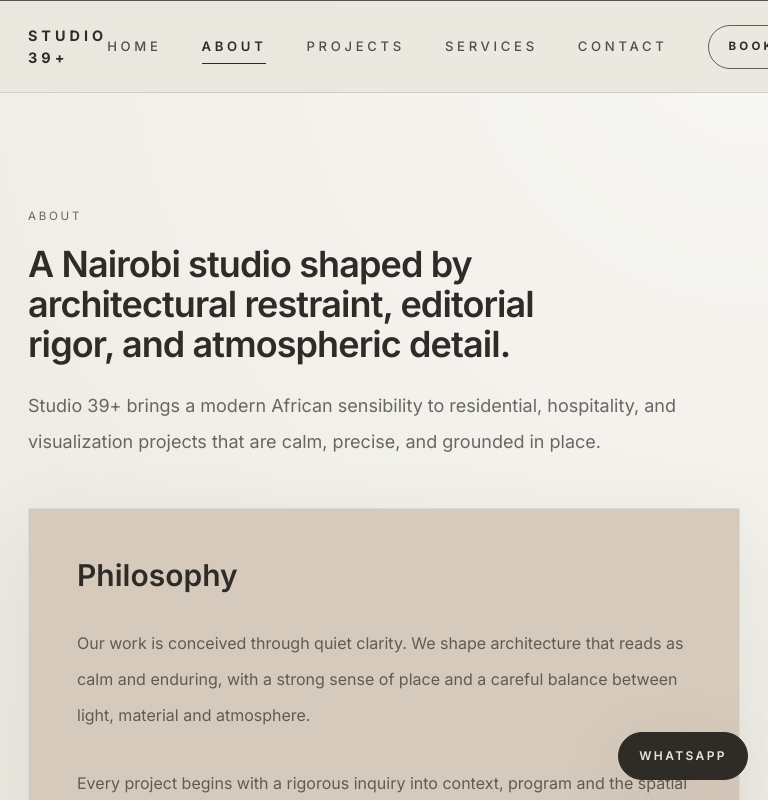
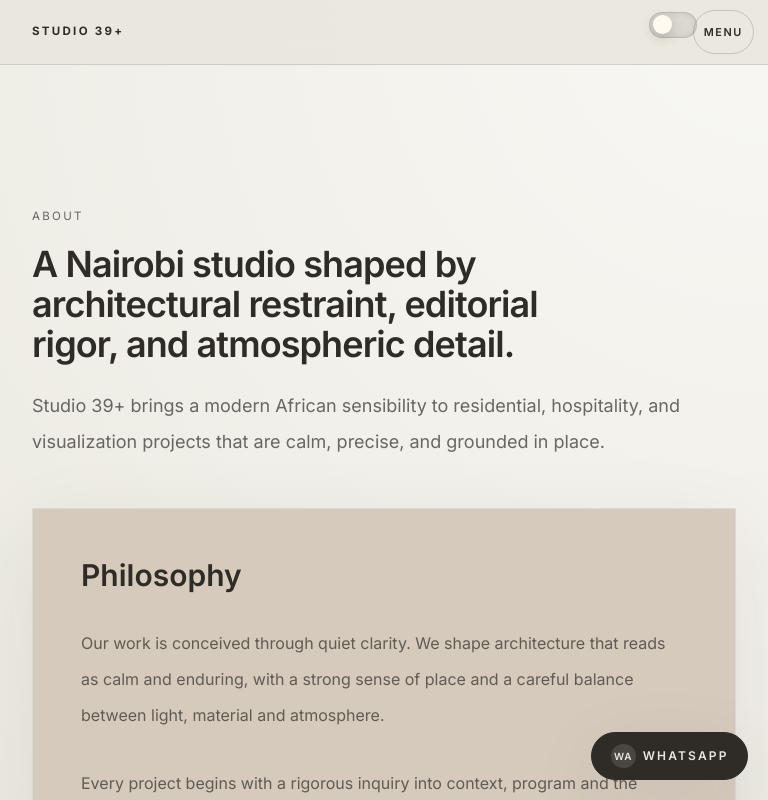
Before and after one commit to frank-005/studio39-plus, a React (Vite) app: page /about in a window 768 px wide. Shown: the top 800 px of the page. Built offline with nearby package versions, Linux system fonts and the light colour scheme.

Commit message:
Refine mobile experience

```diff
--- a/src/components/Footer.jsx
+++ b/src/components/Footer.jsx
@@ -14,7 +14,7 @@ function Footer() {
               Architects in Nairobi for crafted residences, boutique hospitality, safari camp concepts, interiors, and architectural visualization across Kenya and East Africa.
             </p>
             <p className="mt-7 max-w-md text-base leading-8 text-ivory">
-              Currently accepting selected residential and hospitality projects across East Africa.
+              Currently accepting selected hospitality and residential projects across East Africa.
             </p>
           </div>
 
--- a/src/components/Navbar.jsx
+++ b/src/components/Navbar.jsx
@@ -1,6 +1,6 @@
 import { motion } from 'framer-motion';
 import { Link, NavLink, useLocation } from 'react-router-dom';
-import { useEffect, useState } from 'react';
+import { useEffect, useRef, useState } from 'react';
 import navigation from '../data/navigation';
 
 function ThemeToggle({ theme, onToggle, className = '' }) {
@@ -25,6 +25,8 @@ function Navbar() {
   const [open, setOpen] = useState(false);
   const [theme, setTheme] = useState('light');
   const location = useLocation();
+  const menuRef = useRef(null);
+  const menuButtonRef = useRef(null);
 
   useEffect(() => {
     const storedTheme = localStorage.getItem('theme');
@@ -46,17 +48,58 @@ function Navbar() {
     setOpen(false);
   }, [location.pathname]);
 
+  useEffect(() => {
+    if (!open) return undefined;
+
+    const previousOverflow = document.body.style.overflow;
+    document.body.style.overflow = 'hidden';
+
+    const focusableSelector = 'a[href], button:not([disabled])';
+    const focusable = menuRef.current?.querySelectorAll(focusableSelector);
+    focusable?.[0]?.focus();
+
+    const handleKeyDown = (event) => {
+      if (event.key === 'Escape') {
+        setOpen(false);
+        menuButtonRef.current?.focus();
+      }
+
+      if (event.key !== 'Tab' || !menuRef.current) return;
+
+      const items = Array.from(menuRef.current.querySelectorAll(focusableSelector));
+      if (items.length === 0) return;
+
+      const first = items[0];
+      const last = items[items.length - 1];
+
+      if (event.shiftKey && document.activeElement === first) {
+        event.preventDefault();
+        last.focus();
+      } else if (!event.shiftKey && document.activeElement === last) {
+        event.preventDefault();
+        first.focus();
+      }
+    };
+
+    document.addEventListener('keydown', handleKeyDown);
+
+    return () => {
+      document.body.style.overflow = previousOverflow;
+      document.removeEventListener('keydown', handleKeyDown);
+    };
+  }, [open]);
+
   return (
     <header className="site-nav fixed inset-x-0 top-0 z-50">
       <a href="#main-content" className="sr-only focus:not-sr-only focus:absolute focus:left-4 focus:top-4 focus:z-[60] focus:rounded-full focus:bg-charcoal focus:px-5 focus:py-3 focus:text-sm focus:uppercase focus:tracking-[0.2em] focus:text-ivory">
         Skip to content
       </a>
-      <div className="content-container flex min-h-20 items-center justify-between">
+      <div className="content-container site-nav-inner flex items-center justify-between">
         <Link to="/" className="site-nav-brand" aria-label="Studio 39+ home">
           Studio 39+
         </Link>
 
-        <nav className="hidden md:flex items-center gap-10" aria-label="Primary navigation">
+        <nav className="hidden lg:flex items-center gap-10" aria-label="Primary navigation">
           {navigation.map((item) => (
             <NavLink key={item.label} to={item.href} className={({ isActive }) => `site-nav-link ${isActive ? 'is-active' : ''}`}>
               {item.label}
@@ -68,9 +111,10 @@ function Navbar() {
           <ThemeToggle theme={theme} onToggle={toggleTheme} className="ml-3" />
         </nav>
 
-        <div className="flex items-center gap-4 md:hidden">
+        <div className="site-nav-mobile-controls flex items-center lg:hidden">
           <ThemeToggle theme={theme} onToggle={toggleTheme} />
           <button
+            ref={menuButtonRef}
             type="button"
             onClick={() => setOpen(!open)}
             className="site-nav-menu-button"
@@ -85,18 +129,23 @@ function Navbar() {
 
       {open && (
         <motion.nav
+          ref={menuRef}
           id="mobile-navigation"
-          initial={{ opacity: 0, y: -12 }}
+          initial={{ opacity: 0, y: -10 }}
           animate={{ opacity: 1, y: 0 }}
-          className="site-nav-mobile md:hidden"
+          exit={{ opacity: 0, y: -10 }}
+          transition={{ duration: 0.28, ease: [0.4, 0, 0.2, 1] }}
+          className="site-nav-mobile lg:hidden"
           aria-label="Mobile navigation"
         >
-          <div className="content-container flex flex-col gap-2 py-5">
+          <div className="content-container flex min-h-[calc(100svh-4rem)] flex-col justify-between gap-8 py-8">
+            <div className="flex flex-col gap-1">
             {navigation.map((item) => (
               <NavLink key={item.label} to={item.href} className={({ isActive }) => `site-nav-mobile-link ${isActive ? 'is-active' : ''}`} onClick={() => setOpen(false)}>
                 {item.label}
               </NavLink>
             ))}
+            </div>
             <Link to="/contact" className="site-nav-mobile-book">
               Book Consultation
             </Link>
--- a/src/components/WhatsAppButton.jsx
+++ b/src/components/WhatsAppButton.jsx
@@ -6,10 +6,11 @@ function WhatsAppButton() {
       href={site.whatsapp}
       target="_blank"
       rel="noreferrer"
-      className="fixed bottom-5 right-5 z-40 inline-flex min-h-12 items-center justify-center rounded-full border border-charcoal bg-charcoal px-5 text-xs font-semibold uppercase tracking-[0.2em] text-ivory shadow-soft hover:bg-[#3a372f] focus-visible:outline focus-visible:outline-2 focus-visible:outline-offset-4 focus-visible:outline-sage dark:border-sand dark:bg-sand dark:text-charcoal"
+      className="whatsapp-float fixed z-40 inline-flex items-center justify-center rounded-full border border-charcoal bg-charcoal text-xs font-semibold uppercase tracking-[0.18em] text-ivory shadow-soft hover:bg-[#3a372f] focus-visible:outline focus-visible:outline-2 focus-visible:outline-offset-4 focus-visible:outline-sage dark:border-sand dark:bg-sand dark:text-charcoal"
       aria-label="Contact Studio 39+ on WhatsApp"
     >
-      WhatsApp
+      <span aria-hidden="true" className="whatsapp-mark">WA</span>
+      <span>WhatsApp</span>
     </a>
   );
 }
--- a/src/data/projects.js
+++ b/src/data/projects.js
@@ -7,6 +7,7 @@ const projects = [
     year: '2025',
     status: 'Design development',
     hero: 'https://images.unsplash.com/photo-1519710164239-da123dc03ef4?auto=format&fit=crop&w=1600&q=80&fm=webp',
+    imagePosition: 'center 46%',
     excerpt: 'A calm luxury residence in Nairobi organized around shaded courts, privacy, and expansive daylight.',
     overview:
       'A private residence for a family seeking a composed retreat within Nairobi, balancing generous entertaining spaces with quiet daily rituals.',
@@ -35,6 +36,7 @@ const projects = [
     year: '2024',
     status: 'Concept design',
     hero: 'https://images.unsplash.com/photo-1494526585095-c41746248156?auto=format&fit=crop&w=1600&q=80&fm=webp',
+    imagePosition: 'center 54%',
     excerpt: 'A safari lodge concept for East Africa with low-impact planning, shaded decks, and immersive landscape views.',
     overview:
       'A boutique hospitality concept designed for owners developing an intimate lodge experience rooted in landscape, silence, and guest comfort.',
@@ -63,6 +65,7 @@ const projects = [
     year: '2026',
     status: 'Visualization study',
     hero: 'https://images.unsplash.com/photo-1505693416388-ac5ce068fe85?auto=format&fit=crop&w=1600&q=80&fm=webp',
+    imagePosition: 'center 48%',
     excerpt: 'A conceptual gallery and architectural visualization study with airy volumes and sculptural geometry.',
     overview:
       'A visual research project exploring how gallery architecture in Nairobi can combine civic calm, controlled light, and flexible exhibition space.',
@@ -91,6 +94,7 @@ const projects = [
     year: '2025',
     status: 'Completed visualization',
     hero: 'https://images.unsplash.com/photo-1524758631624-e2822e304c36?auto=format&fit=crop&w=1600&q=80&fm=webp',
+    imagePosition: 'center 50%',
     excerpt: 'A Nairobi interior architecture project with custom joinery, quiet texture, and contemporary spatial rhythm.',
     overview:
       'A compact city apartment reworked through interior architecture, lighting, and custom storage to feel larger, calmer, and more considered.',
--- a/src/pages/About.jsx
+++ b/src/pages/About.jsx
@@ -9,7 +9,7 @@ function About() {
         title="About Studio 39+ | Nairobi Architecture Studio"
         description="Learn about Studio 39+, a Nairobi architecture studio creating luxury residential, hospitality, interior architecture, and visualization work across Kenya."
       />
-      <section className="content-container space-y-12 py-14 sm:py-18 md:py-20">
+      <section className="content-container space-y-12 py-14 sm:py-16 md:py-20">
         <SectionHeading as="h1" eyebrow="About" title="A Nairobi studio shaped by architectural restraint, editorial rigor, and atmospheric detail." copy="Studio 39+ brings a modern African sensibility to residential, hospitality, and visualization projects that are calm, precise, and grounded in place." />
         <div className="grid gap-12 lg:grid-cols-[.9fr_1.1fr] xl:gap-16">
           <div className="space-y-8 border border-mist bg-sand p-7 shadow-soft dark:border-neutral-700 dark:bg-charcoal sm:p-10 md:p-12">
@@ -35,7 +35,7 @@ function About() {
         </div>
       </section>
 
-      <section className="content-container space-y-12 py-14 sm:py-18 md:py-20">
+      <section className="content-container space-y-12 py-14 sm:py-16 md:py-20">
         <SectionHeading eyebrow="Narrative" title="A studio story built around thoughtful geometry and calm atmospheres." />
         <div className="grid gap-6 md:grid-cols-3">
           <div className="border-t border-charcoal/15 pt-7 dark:border-ivory/15">
--- a/src/pages/ProjectDetail.jsx
+++ b/src/pages/ProjectDetail.jsx
@@ -77,7 +77,7 @@ function ProjectDetail() {
         schema={projectSchema(project)}
       />
       <section className="relative overflow-hidden bg-ivory light-surface-overlay pb-12 dark:bg-charcoal md:pb-16">
-        <div className="content-container grid gap-10 py-14 sm:py-18 md:py-20 lg:grid-cols-[1.1fr_.9fr] lg:items-end">
+        <div className="content-container grid gap-10 py-14 sm:py-16 md:py-20 lg:grid-cols-[1.1fr_.9fr] lg:items-end">
           <div>
             <p className="eyebrow">{project.category} Case Study</p>
             <h1 className="mt-6 max-w-4xl text-balance text-4xl font-semibold tracking-tight text-charcoal sm:text-5xl lg:text-6xl dark:text-ivory">{project.name}</h1>
--- a/src/pages/Projects.jsx
+++ b/src/pages/Projects.jsx
@@ -20,7 +20,7 @@ function Projects() {
         title="Architecture Portfolio | Studio 39+ Case Studies"
         description="Browse Studio 39+ architecture case studies across Nairobi residences, safari lodge architecture, hospitality design, interior architecture, and visualization."
       />
-      <section className="content-container space-y-10 py-14 sm:py-18 md:py-20">
+      <section className="content-container space-y-10 py-14 sm:py-16 md:py-20">
         <SectionHeading
           as="h1"
           eyebrow="Projects"
--- a/src/pages/Services.jsx
+++ b/src/pages/Services.jsx
@@ -11,7 +11,7 @@ function Services() {
         title="Architecture Services in Nairobi | Homes, Lodges and Visualization"
         description="Studio 39+ offers architectural design, residential design, hospitality architecture, safari lodge concepts, interiors, documentation, and architectural visualization in Kenya."
       />
-      <section className="content-container space-y-12 py-14 sm:py-18 md:py-20">
+      <section className="content-container space-y-12 py-14 sm:py-16 md:py-20">
         <SectionHeading as="h1" eyebrow="Services" title="Architecture, interiors, and visualization services for considered projects." copy="Dedicated service paths for clients seeking architects in Nairobi, residential architects Kenya, hospitality architects East Africa, safari lodge architects, and architectural visualization Kenya." />
       </section>
 
--- a/src/styles/index.css
+++ b/src/styles/index.css
@@ -19,6 +19,8 @@ html.dark body {
 }
 
 html {
+  max-width: 100%;
+  overflow-x: hidden;
   scroll-behavior: smooth;
 }
 
@@ -26,6 +28,7 @@ body {
   margin: 0;
   min-height: 100vh;
   background: #e9e7dd;
+  overflow-x: hidden;
   text-rendering: optimizeLegibility;
   -webkit-font-smoothing: antialiased;
 }
@@ -55,6 +58,11 @@ a:hover {
   background: rgb(233 231 221 / 0.9);
   backdrop-filter: blur(18px);
   -webkit-backdrop-filter: blur(18px);
+}
+
+.site-nav-inner {
+  position: relative;
+  min-height: 4.5rem;
 }
 
 .dark .site-nav {
@@ -198,6 +206,10 @@ a:hover {
   font-weight: 600;
 }
 
+.site-nav-mobile-controls {
+  gap: 0.5rem;
+}
+
 .dark .site-nav-menu-button {
   border-color: rgb(255 255 255 / 0.16);
   color: #f5f3ee;
@@ -310,9 +322,98 @@ a:hover {
 }
 
 .content-container {
+  width: 100%;
   max-width: 1320px;
   margin: 0 auto;
   padding: 0 1.25rem;
+}
+
+.content-container > * {
+  min-width: 0;
+}
+
+.hero-mobile {
+  min-height: calc(78svh - 4.5rem);
+}
+
+.hero-title {
+  font-size: clamp(2.35rem, 9.4vw, 3.8rem);
+  line-height: 0.98;
+  max-width: 10.9ch;
+  overflow-wrap: break-word;
+}
+
+.hero-copy {
+  max-width: 29ch;
+  font-size: clamp(1rem, 4vw, 1.08rem);
+  line-height: 1.68;
+}
+
+.hero-actions {
+  width: 100%;
+  max-width: 32ch;
+}
+
+.project-card-media {
+  aspect-ratio: 4 / 5;
+}
+
+.project-card-meta {
+  font-size: 0.68rem;
+  letter-spacing: 0.18em;
+  opacity: 0.68;
+}
+
+.project-card-title {
+  font-size: clamp(1.28rem, 6vw, 1.75rem);
+  line-height: 1.12;
+}
+
+.project-card-copy {
+  display: -webkit-box;
+  overflow: hidden;
+  line-height: 1.65;
+  -webkit-box-orient: vertical;
+  -webkit-line-clamp: 3;
+}
+
+.project-card-link {
+  gap: 0.45rem;
+  border-bottom: 1px solid transparent;
+  transition:
+    color 250ms ease,
+    border-color 250ms ease,
+    transform 250ms ease;
+}
+
+.project-card-link:hover {
+  border-color: currentColor;
+  opacity: 1;
+  transform: translateX(2px);
+}
+
+.whatsapp-float {
+  right: max(1rem, env(safe-area-inset-right));
+  bottom: max(0.9rem, env(safe-area-inset-bottom));
+  min-height: 2.75rem;
+  padding: 0 0.9rem;
+  gap: 0.45rem;
+}
+
+.whatsapp-mark {
+  display: inline-flex;
+  width: 1.55rem;
+  height: 1.55rem;
+  align-items: center;
+  justify-content: center;
+  border-radius: 9999px;
+  background: rgb(255 255 255 / 0.12);
+  font-size: 0.62rem;
+  letter-spacing: 0.08em;
+}
+
+.dark .whatsapp-mark {
+  background: rgb(47 44 40 / 0.12);
 }
 
 .project-feature-media {
@@ -425,6 +526,36 @@ a:hover {
   .content-container {
     padding: 0 1.75rem;
   }
+
+  .site-nav-inner {
+    min-height: 5rem;
+  }
+
+  .hero-mobile {
+    min-height: calc(96svh - 5rem);
+  }
+
+  .hero-title {
+    max-width: 14ch;
+    font-size: clamp(3rem, 7vw, 5rem);
+  }
+
+  .hero-copy {
+    max-width: 42rem;
+    font-size: 1.125rem;
+    line-height: 1.8;
+  }
+
+  .project-card-media {
+    aspect-ratio: 4 / 3;
+  }
+
+  .whatsapp-float {
+    right: max(1.25rem, env(safe-area-inset-right));
+    bottom: max(1.25rem, env(safe-area-inset-bottom));
+    min-height: 3rem;
+    padding: 0 1.15rem;
+  }
 }
 
 @media (min-width: 1600px) {
@@ -475,3 +606,170 @@ html:not(.dark) .light-surface-overlay {
       transparent 28%
     );
 }
+
+@media (max-width: 1023px) {
+  .content-container {
+    padding-inline: clamp(1.25rem, 5vw, 2rem);
+  }
+
+  .site-nav {
+    border-top-width: 0;
+  }
+
+  .site-nav-inner {
+    min-height: 4rem;
+  }
+
+  .site-nav-mobile-controls {
+    position: static;
+    gap: 0;
+    transform: none;
+  }
+
+  .site-nav-mobile-controls .theme-toggle {
+    position: fixed;
+    top: 0.72rem;
+    right: 4.45rem;
+    z-index: 60;
+  }
+
+  .site-nav-mobile-controls .site-nav-menu-button {
+    position: fixed;
+    top: 0.62rem;
+    right: 0.9rem;
+    z-index: 60;
+  }
+
+  .site-nav-brand {
+    min-height: 2.75rem;
+    padding: 0.6rem 0;
+    font-size: 0.72rem;
+    letter-spacing: 0.2em;
+  }
+
+  .theme-toggle-track {
+    width: 3rem;
+    height: 1.65rem;
+  }
+
+  .theme-toggle-thumb {
+    top: 0.18rem;
+    left: 0.18rem;
+    width: 1.18rem;
+    height: 1.18rem;
+  }
+
+  .theme-toggle.is-dark .theme-toggle-thumb {
+    transform: translateX(1.35rem);
+  }
+
+  .site-nav-menu-button {
+    min-width: 3rem;
+    min-height: 2.75rem;
+    padding: 0 0.62rem;
+    font-size: 0.68rem;
+    letter-spacing: 0.14em;
+  }
+
+  .site-nav-mobile {
+    position: fixed;
+    inset: 4rem 0 0;
+    border-top-color: rgb(255 255 255 / 0.08);
+    background: rgb(18 17 15 / 0.94);
+    color: #f5f3ee;
+  }
+
+  html:not(.dark) .site-nav-mobile {
+    background: rgb(233 231 221 / 0.96);
+  }
+
+  .site-nav-mobile-link {
+    min-height: 3.25rem;
+    align-items: center;
+    border-bottom: 1px solid rgb(255 255 255 / 0.08);
+    color: #f5f3ee;
+    font-size: clamp(1.4rem, 8vw, 2.25rem);
+    font-weight: 500;
+    letter-spacing: 0.08em;
+    line-height: 1;
+    padding: 0.9rem 0;
+  }
+
+  html:not(.dark) .site-nav-mobile-link {
+    border-bottom-color: rgb(47 44 40 / 0.12);
+    color: #2f2c28;
+  }
+
+  .site-nav-mobile-link.is-active {
+    color: #d6b98c;
+  }
+
+  html:not(.dark) .site-nav-mobile-link.is-active {
+    color: #6d5630;
+  }
+
+  .site-nav-mobile-book {
+    min-height: 3rem;
+    padding: 0.85rem 1rem;
+    letter-spacing: 0.18em;
+  }
+
+  .hero-mobile {
+    min-height: calc(74svh - 4rem);
+    padding-top: 2rem;
+    padding-bottom: 1.75rem;
+    overflow: hidden;
+  }
+
+  .hero-aside {
+    display: none;
+  }
+
+  .eyebrow {
+    font-size: 0.72rem;
+    letter-spacing: 0.2em;
+  }
+
+  .btn-primary,
+  .btn-secondary {
+    width: 100%;
+    min-height: 2.75rem;
+    padding: 0.72rem 1.1rem;
+    font-size: 0.7rem;
+    letter-spacing: 0.18em;
+  }
+
+  .btn-primary:active,
+  .btn-secondary:active,
+  .project-card-link:active,
+  .whatsapp-float:active {
+    transform: scale(0.985);
+  }
+
+  .project-card-body {
+    padding: 1.2rem;
+  }
+
+  .project-card-meta {
+    font-size: 0.66rem;
+  }
+
+  footer .content-container {
+    padding-bottom: calc(6.25rem + env(safe-area-inset-bottom));
+  }
+}
+
+@media (max-width: 374px) {
+  .hero-title {
+    font-size: clamp(2.18rem, 9vw, 3rem);
+    max-width: 10.7ch;
+  }
+
+  .hero-copy {
+    font-size: 0.98rem;
+  }
+
+  .whatsapp-float {
+    padding: 0 0.78rem;
+  }
+}
```
Also changed, not shown: src/components/HeroSlideshow.jsx (+13 -9 lines), src/components/ProjectCard.jsx (+9 -8 lines).
